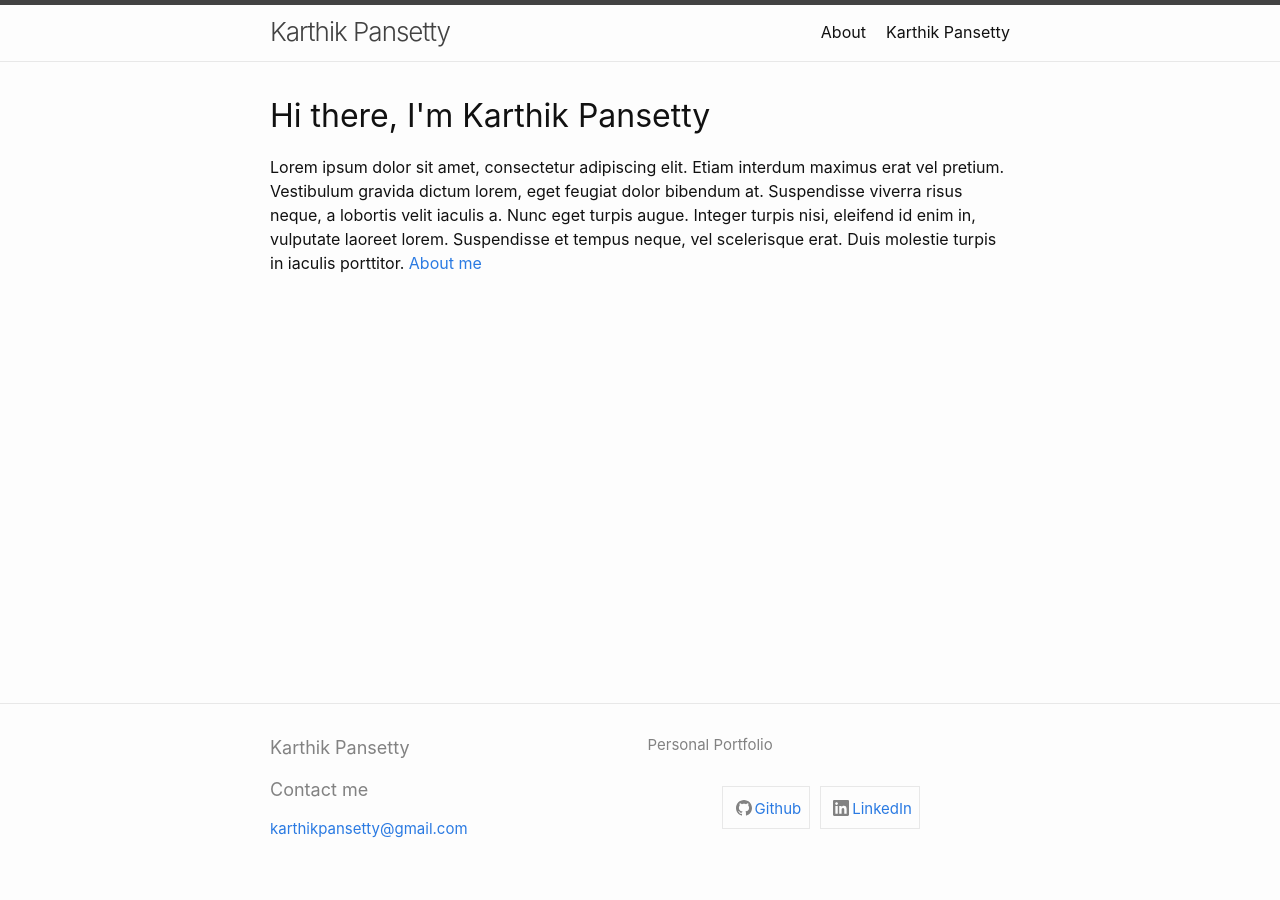
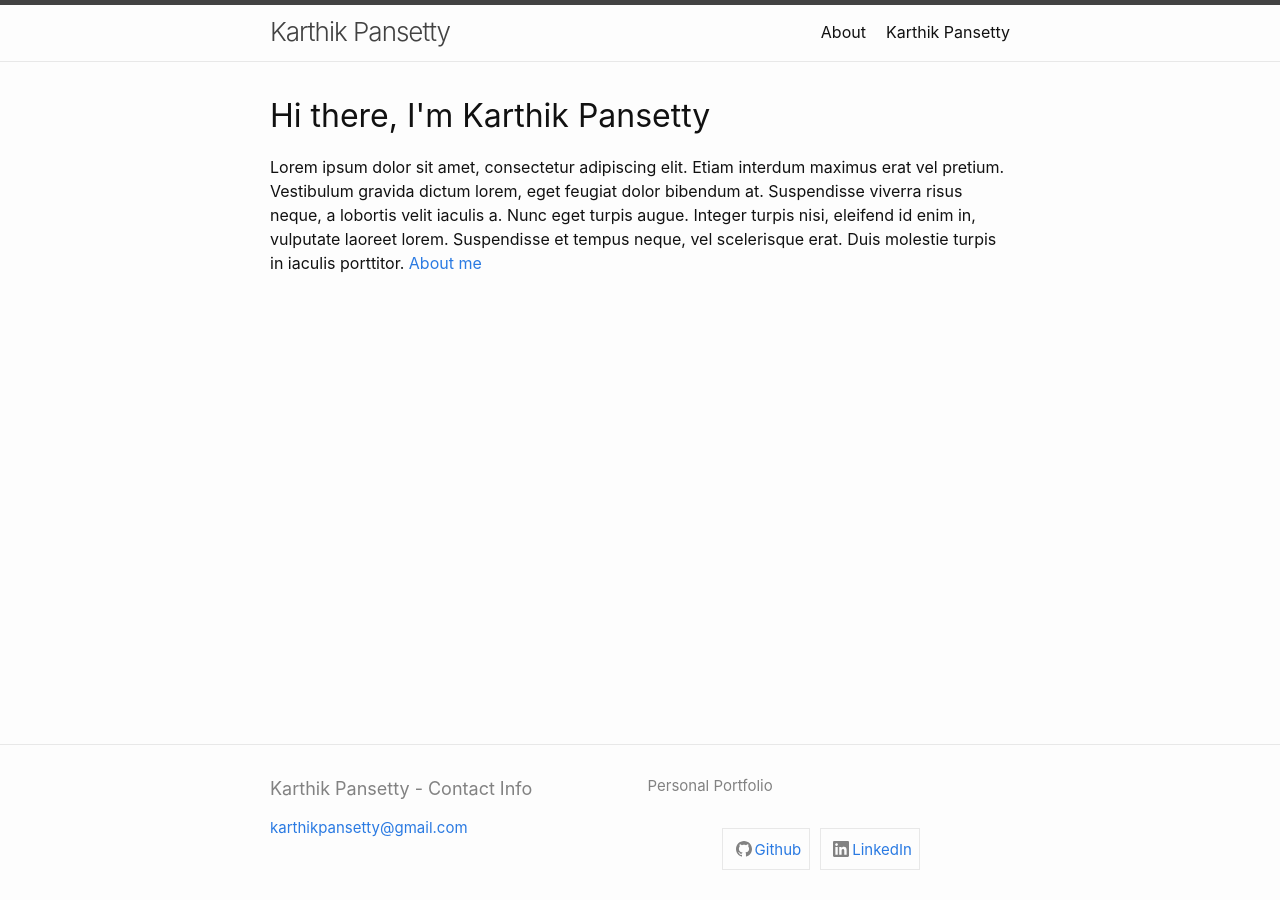
Before and after one commit to pansettykarthik/website_old, a Jekyll site: the page built from index.md, in a window 1280 px wide. Built offline with Jekyll 4.4.1, drawn with Linux system fonts in a browser that asks for light colours.

Commit message:
added contact info

```diff
--- a/_includes/footer.html
+++ b/_includes/footer.html
@@ -5,8 +5,7 @@
 
     <div class="footer-col-wrapper">
       <div class="footer-col one-half">
-      <h2 class="footer-heading">{{ site.title | escape }}</h2>
-      <h2 class="footer-heading">Contact me</h2>
+      <h2 class="footer-heading">{{ site.title | escape }} - Contact Info</h2>
         <ul class="contact-list">
           <li class="p-name">
             {%- if site.author -%}
```
Also changed, not shown: minima.gemspec (deleted).
